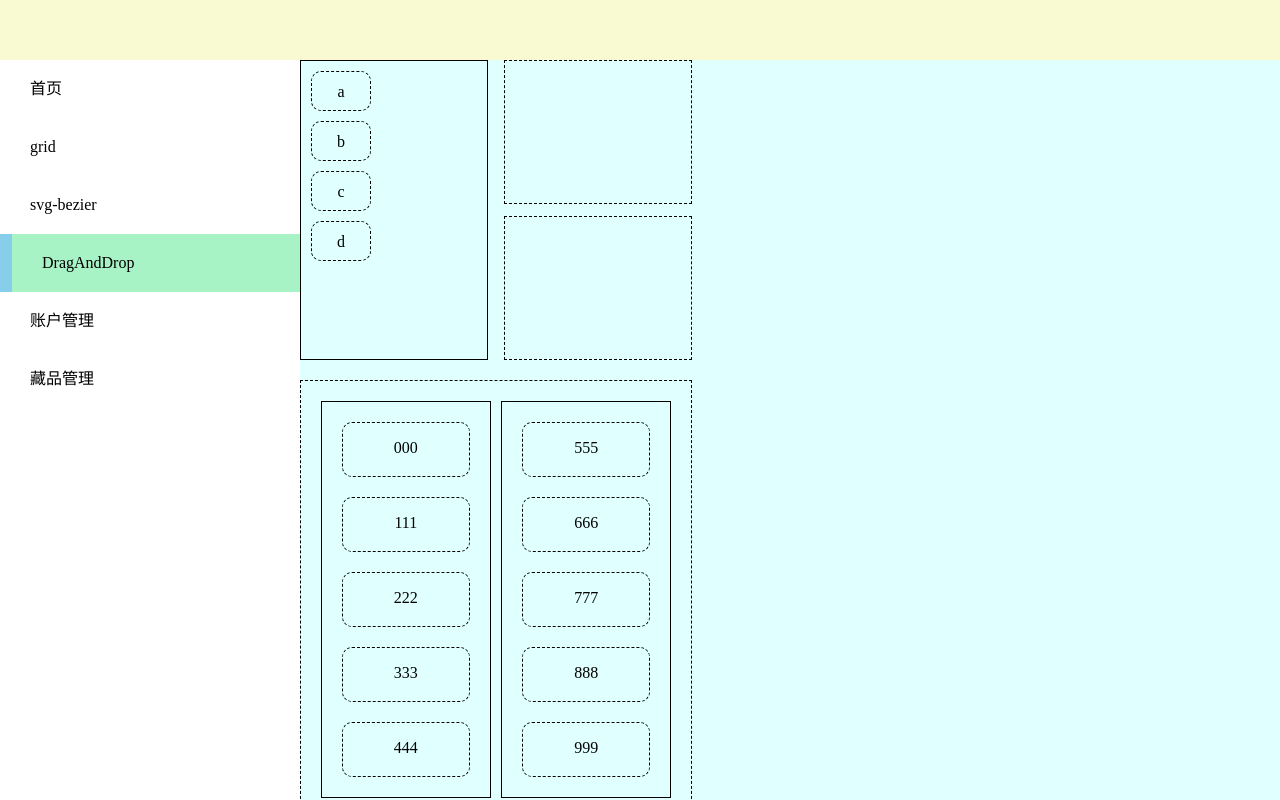
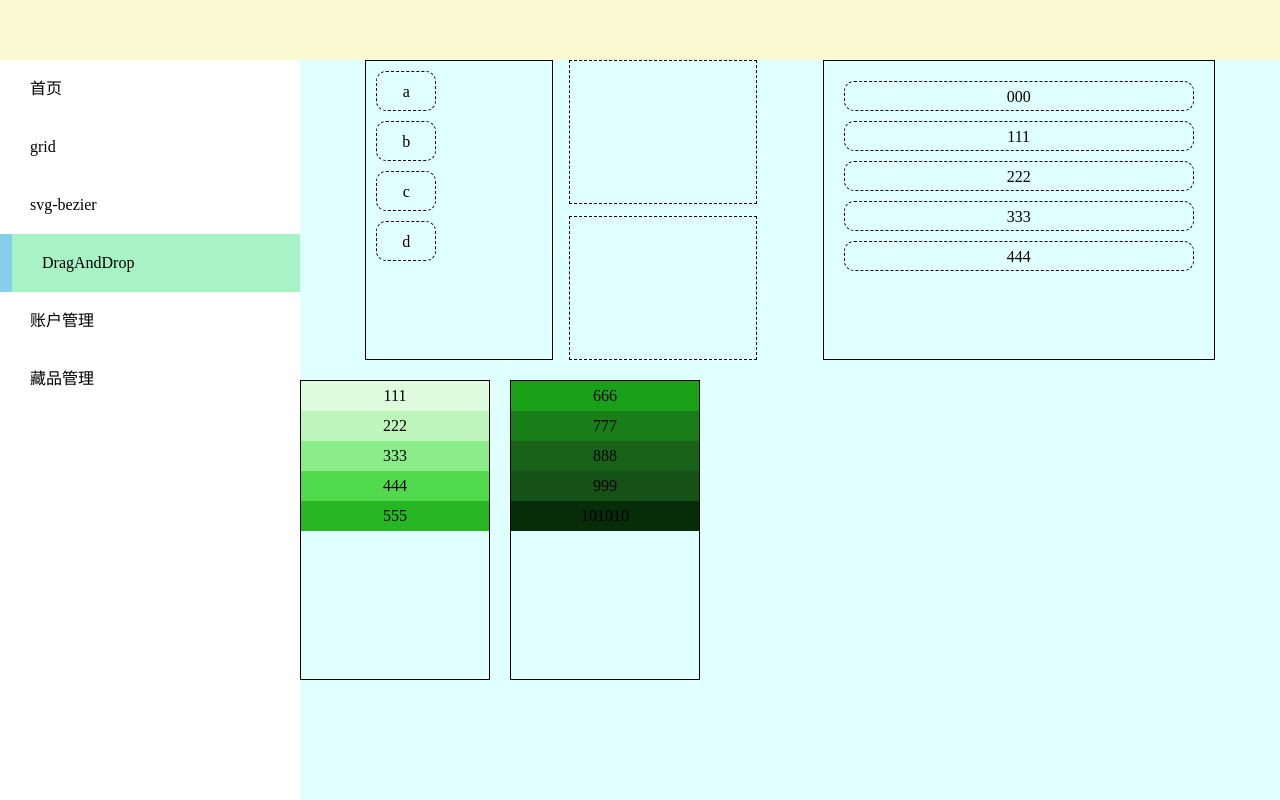
Before and after one commit to tyxu99/file-stream-web, a Next.js app: page /DragAndDrop in a window 1280 px wide. Built offline with nearby package versions, Linux system fonts and the light colour scheme.

Commit message:
feat: nativeDrag

```diff
--- a/src/components/DragSort/card.tsx
+++ b/src/components/DragSort/card.tsx
@@ -9,6 +9,7 @@ const Card = ({ text, id, index, changePosition }: any) => {
     accept: "DragDropBox",
     hover: (item: any, monitor) => {
       if (!ref.current) return;
+      console.log("item", item, index);
       let dragIndex = item.index;
       let hoverIndex = index;
       if (dragIndex === hoverIndex) return; // 如果回到自己的坑，那就什么都不做
--- a/src/components/DragSort/index.module.scss
+++ b/src/components/DragSort/index.module.scss
@@ -1,8 +1,7 @@
 .card-container {
   width: 40%;
-  border: 1px dashed;
-  padding: 20px;
-  margin-top: 20px;
+  //border: 1px dashed;
+  //padding: 20px;
   display: flex;
   justify-content: space-between;
 
@@ -15,14 +14,15 @@
   }
 
   .card_drag_group {
-    flex: 48;
+    width: 100%;
+    height: 300px;
     padding: 20px;
     border: 1px solid black;
 
     .card_drag {
       width: 100%;
-      height: 55px;
-      line-height: 50px;
+      height: 30px;
+      line-height: 30px;
       text-align: center;
       border: 1px dashed black;
       border-radius: 10px;
@@ -31,7 +31,7 @@
     }
 
     .card_drag + .card_drag {
-      margin-top: 20px;
+      margin-top: 10px;
     }
   }
 }
--- a/src/components/DragSort/index.tsx
+++ b/src/components/DragSort/index.tsx
@@ -72,6 +72,7 @@ const CardSort = () => {
     // 交换位置
     data[dragIndex] = data[hoverIndex];
     data[hoverIndex] = temp;
+    console.log(data);
     setCardListR(data);
   };
 
@@ -82,25 +83,25 @@ const CardSort = () => {
           {cardList.map((each: any, index: any) => (
             <Card
               changePosition={changePosition}
-              index={"l" + index}
+              index={index}
               id={each.id}
               text={each.text}
               key={"drag_card" + index + each.text}
             />
           ))}
         </div>
-        <div style={{ flex: 4 }}></div>
-        <div className={styles["card_drag_group"]}>
-          {cardListR.map((each: any, index: any) => (
-            <Card
-              changePosition={changePositionR}
-              index={"r" + index}
-              id={each.id}
-              text={each.text}
-              key={"drag_card" + index + each.text}
-            />
-          ))}
-        </div>
+        {/*<div style={{ flex: 4 }}></div>*/}
+        {/*<div className={styles["card_drag_group"]}>*/}
+        {/*  {cardListR.map((each: any, index: any) => (*/}
+        {/*    <Card*/}
+        {/*      changePosition={changePositionR}*/}
+        {/*      index={index}*/}
+        {/*      id={each.id}*/}
+        {/*      text={each.text}*/}
+        {/*      key={"drag_card" + index + each.text}*/}
+        {/*    />*/}
+        {/*  ))}*/}
+        {/*</div>*/}
       </div>
     </DndProvider>
   );
--- /dev/null
+++ b/src/components/NativeDrag/index.module.scss
@@ -0,0 +1,20 @@
+.wrapper {
+  display: flex;
+  width: 400px;
+  height: 300px;
+  justify-content: space-between;
+  margin-top: 20px;
+
+  .left,
+  .right {
+    width: 190px;
+    height: 100%;
+    border: 1px solid;
+    & > div {
+      height: 30px;
+      line-height: 30px;
+      text-align: center;
+      cursor: move;
+    }
+  }
+}
--- /dev/null
+++ b/src/components/NativeDrag/index.tsx
@@ -0,0 +1,131 @@
+import styles from "./index.module.scss";
+import { useState } from "react";
+
+const forestGreen: any = {
+  "1": "#dffbdd",
+  "2": "#bff6bc",
+  "3": "#8bec89",
+  "4": "#51da4e",
+  "5": "#27b724",
+  "6": "#1ba019",
+  "7": "#197d18",
+  "8": "#196318",
+  "9": "#165116",
+  "10": "#062d07",
+};
+
+const NativeDrag = () => {
+  const [left, setLeft] = useState([
+    { id: "1", text: "111" },
+    { id: "2", text: "222" },
+    { id: "3", text: "333" },
+    { id: "4", text: "444" },
+    { id: "5", text: "555" },
+  ]);
+  const [right, setRight] = useState([
+    { id: "6", text: "666" },
+    { id: "7", text: "777" },
+    { id: "8", text: "888" },
+    { id: "9", text: "999" },
+    { id: "10", text: "101010" },
+  ]);
+
+  const [side, setSide] = useState("left");
+  const [draggedId, setDraggedId] = useState("0");
+  const [draggedIndex, setDraggedIndex] = useState(-1);
+  const [dragOverId, setDragOverId] = useState<any>(null);
+
+  const onDragStartHandler = (type: string, i: number, e: any) => {
+    setSide(type);
+    setDraggedId(e.target.id);
+    setDraggedIndex(i);
+  };
+
+  const onDragOverHandler = (e: any) => {
+    e.preventDefault();
+    setDragOverId(e.target.id);
+    if (e.target.id !== dragOverId) {
+      // console.log("draggedId", draggedId, "dragOverId", e.target.id);
+      const leftSideId = left.map((d) => d.id).concat("left-container");
+      const rightSideId = right.map((d) => d.id).concat("right-container");
+      const data = structuredClone(side === "left" ? left : right);
+      if (leftSideId.includes(e.target.id)) {
+        if (e.target.id === "left-container") {
+          const t: any = data.filter((d) => d.id !== draggedId);
+          t.push(data.find((d) => d.id === draggedId));
+          setLeft(t);
+        } else {
+          // TODO
+          const targetItem = data.find((d) => d.id === e.target.id);
+          const targetIndex = data
+            .map((d) => JSON.stringify(d))
+            .indexOf(JSON.stringify(targetItem));
+          const draggedItem = data.find((d) => d.id === draggedId);
+          data[targetIndex] = draggedItem;
+          data[draggedIndex] = targetItem;
+          setLeft(data);
+          console.log(targetIndex, targetItem, draggedItem);
+        }
+      }
+      if (rightSideId.includes(e.target.id)) {
+      }
+    }
+  };
+
+  const onDropHandler = (e: any) => {
+    e.preventDefault();
+    // const left =
+    setDraggedId("0");
+    setDragOverId(null);
+    console.log("onDropHandler", e.target.id);
+  };
+
+  return (
+    <div className={styles.wrapper}>
+      <div
+        id="left-container"
+        className={styles.left}
+        onDrop={onDropHandler}
+        onDragOver={onDragOverHandler}
+      >
+        {left.map((d, i) => (
+          <div
+            id={d.id}
+            key={d.id}
+            draggable={true}
+            onDragStart={(e) => onDragStartHandler("left", i, e)}
+            style={{
+              opacity: draggedId === d.id ? 0.4 : 1,
+              background: forestGreen[d.id],
+            }}
+          >
+            {d.text}
+          </div>
+        ))}
+      </div>
+      <div
+        id="right-container"
+        className={styles.right}
+        onDragOver={onDragOverHandler}
+        onDrop={onDropHandler}
+      >
+        {right.map((d) => (
+          <div
+            id={d.id}
+            key={d.id}
+            draggable={true}
+            onDragStart={(e) => onDragStartHandler("right", e)}
+            style={{
+              opacity: draggedId === d.id ? 0.4 : 1,
+              background: forestGreen[d.id],
+            }}
+          >
+            {d.text}
+          </div>
+        ))}
+      </div>
+    </div>
+  );
+};
+
+export default NativeDrag;
--- a/src/pages/DragAndDrop/index.tsx
+++ b/src/pages/DragAndDrop/index.tsx
@@ -3,6 +3,7 @@ import { HTML5Backend } from "react-dnd-html5-backend";
 import styles from "./index.module.scss";
 import { useState } from "react";
 import CardSort from "@/components/DragSort";
+import NativeDrag from "@/components/NativeDrag";
 
 const DragItem = ({
   id,
@@ -81,6 +82,13 @@ const DropDown = ({ type }: { type: string }) => {
 const DragAndDrop = () => {
   return (
     <>
+      <div
+        style={{
+          display: "flex",
+          justifyContent: "space-evenly",
+          flexWrap: "wrap",
+        }}
+      >
         <DndProvider backend={HTML5Backend}>
           <div className={styles.wrapper}>
             <div className={styles.dragZone}>
@@ -90,7 +98,12 @@ const DragAndDrop = () => {
                 { title: "c", type: "block" },
                 { title: "d", type: "line" },
               ].map((d, i) => (
-              <DragItem key={i} id={d.title + i} text={d.title} type={d.type} />
+                <DragItem
+                  key={i}
+                  id={d.title + i}
+                  text={d.title}
+                  type={d.type}
+                />
               ))}
             </div>
             <div className={styles.dropZone}>
@@ -101,6 +114,8 @@ const DragAndDrop = () => {
           </div>
         </DndProvider>
         <CardSort />
+      </div>
+      <NativeDrag />
     </>
   );
 };
--- a/src/pages/home/index.tsx
+++ b/src/pages/home/index.tsx
@@ -1,6 +1,7 @@
 import GenerateFileId from "@/components/generateFileId";
 import Upload from "@/components/upload";
 import { Observable } from "rxjs";
+import NativeDrag from "@/components/NativeDrag";
 
 const Home = () => {
   const onRxObservable = () => {
@@ -36,6 +37,7 @@ const Home = () => {
       <div onClick={onRxObservable}>Observable</div>
       <GenerateFileId />
       <Upload />
+      <NativeDrag />
     </>
   );
 };
```
Lines whose indentation alone changed are shown as unchanged.
